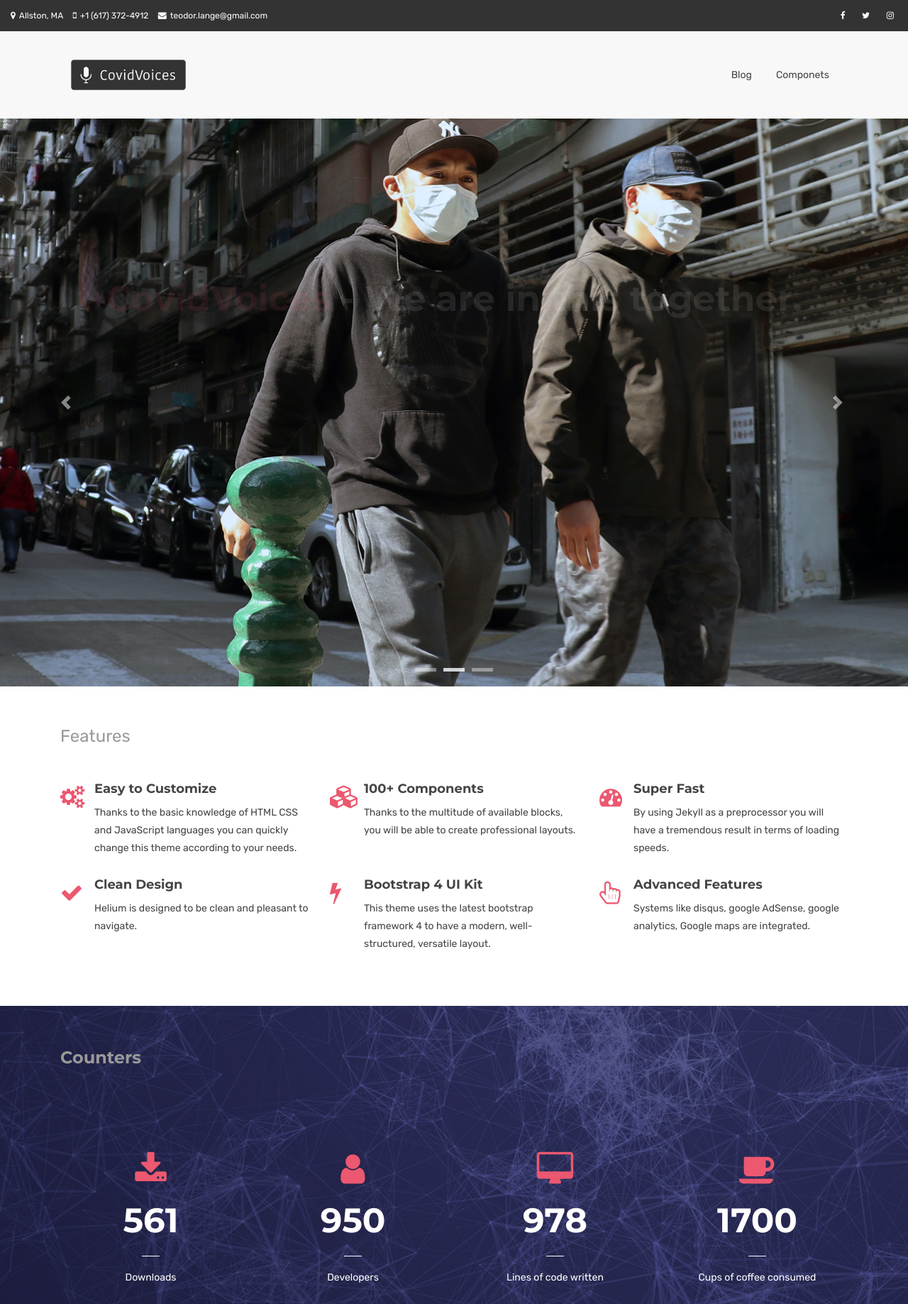
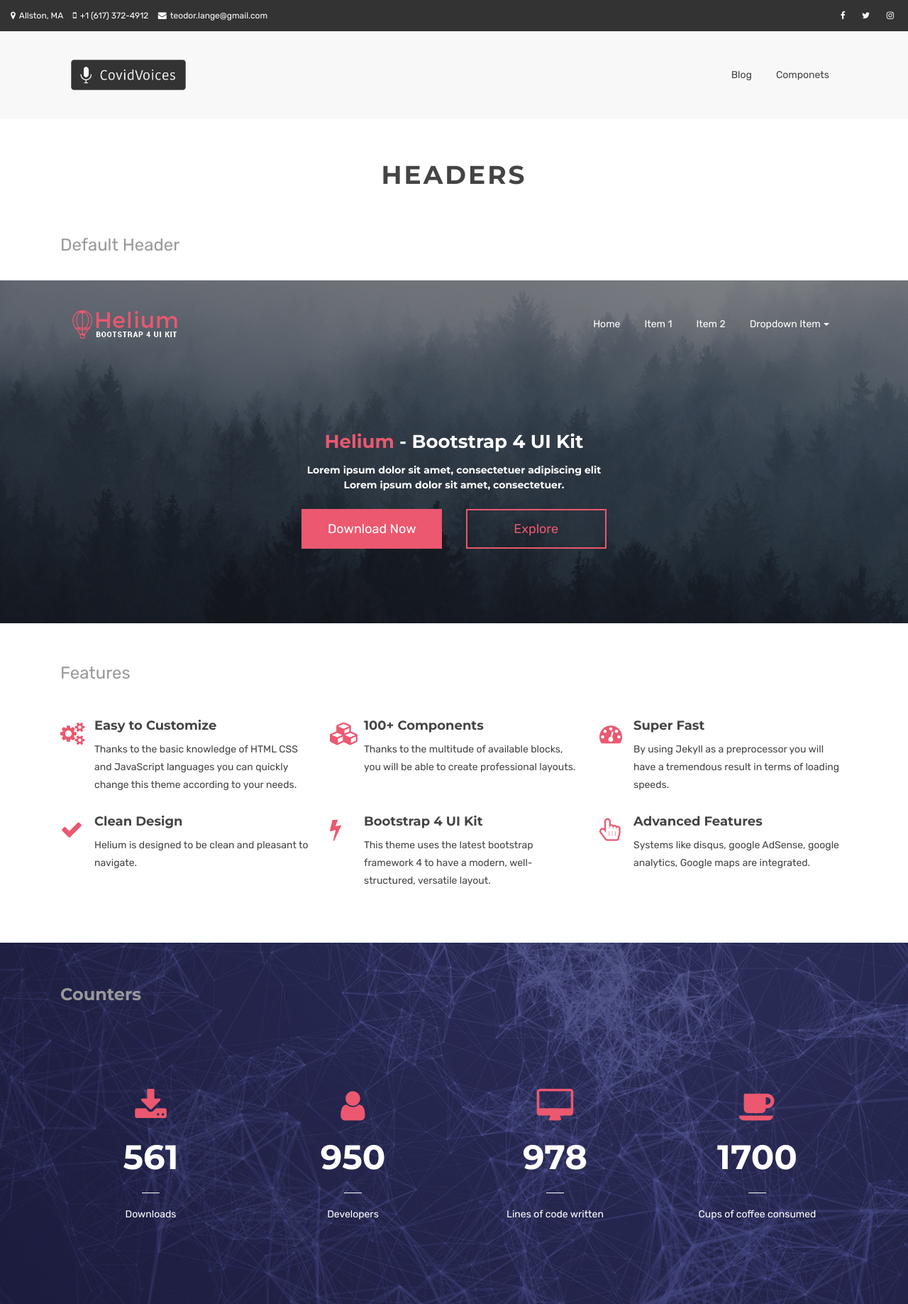
Before and after one commit to covidvoices/covidvoices.github.io, a Jekyll site: the page built from index.html, in a window 1280 px wide, cut to the strip 0-1837 px from the top of the page. Shown: the whole strip at 71% size. Built offline with Jekyll 4.4.1, drawn with Linux system fonts in a browser that asks for light colours.

Commit message:
team mbs changed

```diff
--- a/index.html
+++ b/index.html
@@ -10,54 +10,71 @@ canonical: https://heliumjk.github.io
 {% include JB/setup %}
 <!-- Content Area Start -->
 <div id="content">
-      <!-- sliders -->
-      <div id="sliders">
-        <div class="full-width">
-          <!-- light slider -->
-          <div id="light-slider" class="carousel slide">
-            <div id="carousel-area">
-              <div id="carousel-slider" class="carousel slide" data-ride="carousel">
-                <ol class="carousel-indicators">
-                  <li data-target="#carousel-slider" data-slide-to="0" class="active"></li>
-                  <li data-target="#carousel-slider" data-slide-to="1"></li>
-                  <li data-target="#carousel-slider" data-slide-to="2"></li>
-                </ol>
-                <div class="carousel-inner" role="listbox">
-                  <div class="carousel-item active">
-                    <img src="{{ BASE_PATH }}/assets/images/slider/bg-1.jpg" alt="">
-                    <div class="carousel-caption">
-                      <h3 class="slide-title animated fadeInDown"><span class="text-primary">CovidVoices </span> - We are in this together.</h3>
-                    </div>
-                  </div>
-                  <div class="carousel-item">
-                    <img src="{{ BASE_PATH }}/assets/images/slider/bg-2.jpg" alt="">
-                    <div class="carousel-caption">
-                      <h3 class="slide-title animated fadeInDown"><span class="text-primary">CovidVoices </span> - We are in this together.</h3>
-                    </div>
-                  </div>
-                  <div class="carousel-item">
-                    <img src="{{ BASE_PATH }}/assets/images/slider/bg-3.jpg" alt="">
-                    <div class="carousel-caption">
-                      <h3 class="slide-title animated fadeInDown"><span class="text-primary">CovidVoices </span> - We are in this together.</h3>
-                      <a href="https://github.com/heliumjk/heliumjk.github.io/" class="btn btn-lg btn-common animated fadeInUp">Download</a>
-                    </div>
-                  </div>
-                </div>
-                <a class="carousel-control-prev" href="#carousel-slider" role="button" data-slide="prev">
-                  <span class="carousel-control carousel-control-prev-icon" aria-hidden="true"></span>
-                  <span class="sr-only">Previous</span>
-                </a>
-                <a class="carousel-control-next" href="#carousel-slider" role="button" data-slide="next">
-                  <span class="carousel-control carousel-control-next-icon" aria-hidden="true"></span>
-                  <span class="sr-only">Next</span>
-                </a>
+
+<!-- ## header -->
+
+<div class="container">
+  <div class="row">
+    <div class="col-md-12">
+      <div class="page-header-title">
+        <h2 class="heading-title text-center">Headers</h2>
+      </div>
+      <div class="sub-title">
+        <span>Default Header</span>
+      </div>
+    </div>
+  </div>
+</div>
+<!-- Headers Start -->
+<div id="headers">
+  <!-- Light header -->
+  <header id="header-style-1">
+    <nav class="navbar navbar-toggleable-sm navbar-light bg-faded">
+      <div class="container">
+        <a class="navbar-brand" href="index.html"><img src="{{ BASE_PATH }}/assets/images/logo-2.png" alt=""></a>
+        <button class="navbar-toggler" type="button" data-toggle="collapse" data-target="#navbarCollapse" aria-controls="navbarCollapse" aria-expanded="false" aria-label="Toggle navigation"><i class="fa fa-bars"></i>
+        </button>
+        <div class="collapse navbar-collapse justify-content-end" id="navbarCollapse">
+          <ul class="navbar-nav">
+            <li class="nav-item">
+              <a class="nav-link" href="index.html">Home</a>
+            </li>
+            <li class="nav-item">
+              <a class="nav-link" href="services.html">Item 1</a>
+            </li>
+            <li class="nav-item">
+              <a class="nav-link" href="sliders.html">Item 2</a>
+            </li>
+            <li class="nav-item dropdown">
+              <a class="nav-link dropdown-toggle" href="#" data-toggle="dropdown" aria-haspopup="true" aria-expanded="false">Dropdown Item</a>
+              <div class="dropdown-menu">
+                <a class="dropdown-item" href="#">Action</a>
+                <a class="dropdown-item" href="#">Another action</a>
+                <a class="dropdown-item" href="#">Something else here</a>
               </div>
-            </div>
+            </li>
+          </ul>
+        </div>
+      </div>
+    </nav>
+
+    <div class="container">
+      <div class="header-caption">
+        <div class="row">
+          <div class="col-md-12 header-content">
+            <h3 class="header-title animated fadeInDown"><span class="text-primary">Helium </span> - Bootstrap 4 UI Kit</h3>
+            <h5 class="header-text animated fadeIn">Lorem ipsum dolor sit amet, consectetuer adipiscing elit<br>Lorem ipsum dolor sit amet, consectetuer.</h5>
+            <a href="#" class="page-scroll btn btn-lg btn-default-filled animated fadeInUp">Download Now</a>
+            <a href="#" class="page-scroll btn btn-lg btn-common animated fadeInUp">Explore</a>
           </div>
         </div>
       </div>
-      <!-- End sliders -->
+    </div>
+  </header>
+</div>
+<!-- Headers End -->
 
+<!-- ## end header -->
 
       <div class="mb-60"></div>
 	<div id="features" class="container">
```
